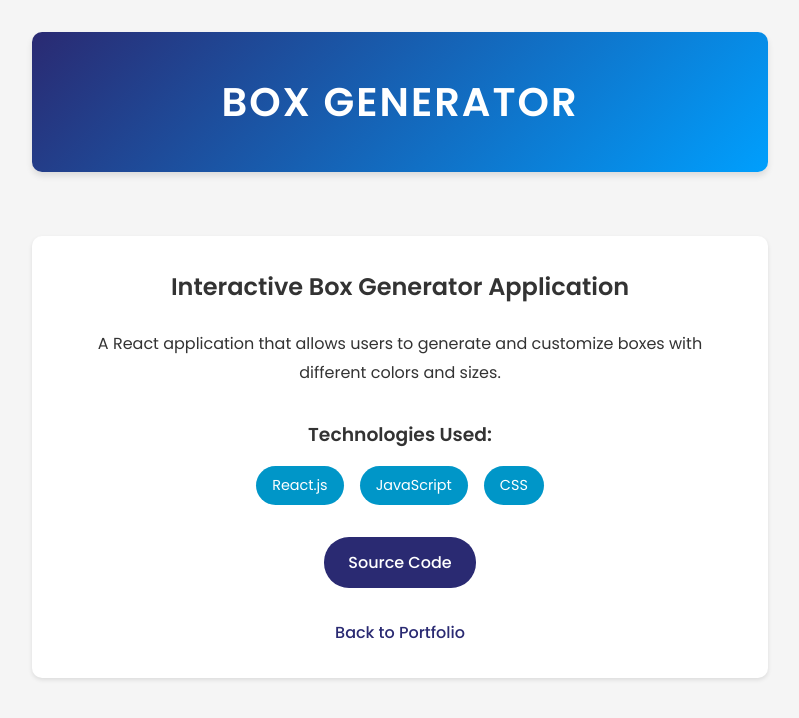
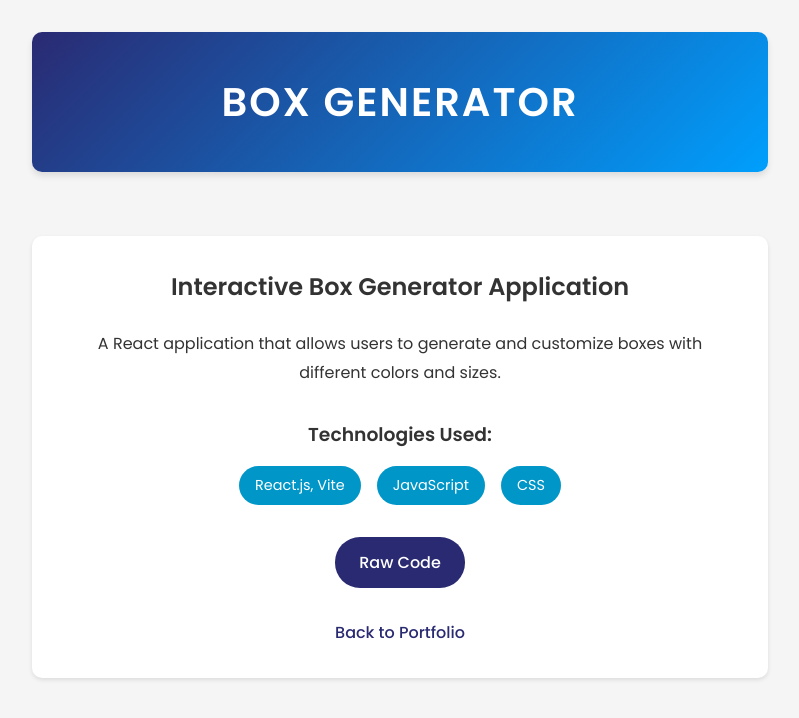
Before and after one commit to fuentesmichael1/MichaelFuentesProtfolio, a React (Vite) app in the folder Showcasing-Myself/: page /project2 in a window 1280 px wide. Shown: the top 718 px of the page, without its empty margins (240-1039 px from the left). Built offline with nearby package versions, Linux system fonts and the light colour scheme.

Commit message:
fixing projects

```diff
--- a/Showcasing-Myself/src/components/Project_1.jsx
+++ b/Showcasing-Myself/src/components/Project_1.jsx
@@ -26,8 +26,8 @@ const Project_1 = () => {
           </div>
 
           <div className="project-links">
-            <a href="https://github.com/your-username/your-repo" target="_blank" rel="noopener noreferrer">
-              Source Code
+            <a href="https://github.com/fuentesmichael1/ToDoList" target="_blank" rel="noopener noreferrer">
+              Raw Code
             </a>
           </div>
 
--- a/Showcasing-Myself/src/components/Project_2.jsx
+++ b/Showcasing-Myself/src/components/Project_2.jsx
@@ -18,15 +18,15 @@ const Project_2 = () => {
           <div className="tech-stack">
             <h3>Technologies Used:</h3>
             <ul>
-              <li>React.js</li>
+              <li>React.js, Vite</li>
               <li>JavaScript</li>
               <li>CSS</li>
             </ul>
           </div>
 
           <div className="project-links">
-            <a href="https://github.com/your-username/your-repo" target="_blank" rel="noopener noreferrer">
-              Source Code
+            <a href="https://github.com/fuentesmichael1/BoxGenerator" target="_blank" rel="noopener noreferrer">
+              Raw Code
             </a>
           </div>
 
--- a/Showcasing-Myself/src/components/Project_3.jsx
+++ b/Showcasing-Myself/src/components/Project_3.jsx
@@ -25,8 +25,8 @@ const Project_3 = () => {
           </div>
 
           <div className="project-links">
-            <a href="https://github.com/fuentesmichael1/ToDoList" target="_blank" rel="noopener noreferrer">
-              Source Code
+            <a href="https://github.com/fuentesmichael1/Counter" target="_blank" rel="noopener noreferrer">
+              Raw Code
             </a>
           </div>
 
--- a/Showcasing-Myself/src/components/Project_4.jsx
+++ b/Showcasing-Myself/src/components/Project_4.jsx
@@ -18,15 +18,15 @@ const Project_4 = () => {
           <div className="tech-stack">
             <h3>Technologies Used:</h3>
             <ul>
-              <li>React.js</li>
+              <li>React.js, Vite</li>
               <li>JavaScript</li>
               <li>CSS</li>
             </ul>
           </div>
 
           <div className="project-links">
-            <a href="https://github.com/your-username/your-repo" target="_blank" rel="noopener noreferrer">
-              Source Code
+            <a href="https://github.com/fuentesmichael1/PuttingItTogether" target="_blank" rel="noopener noreferrer">
+              Raw Code
             </a>
           </div>
 
```
